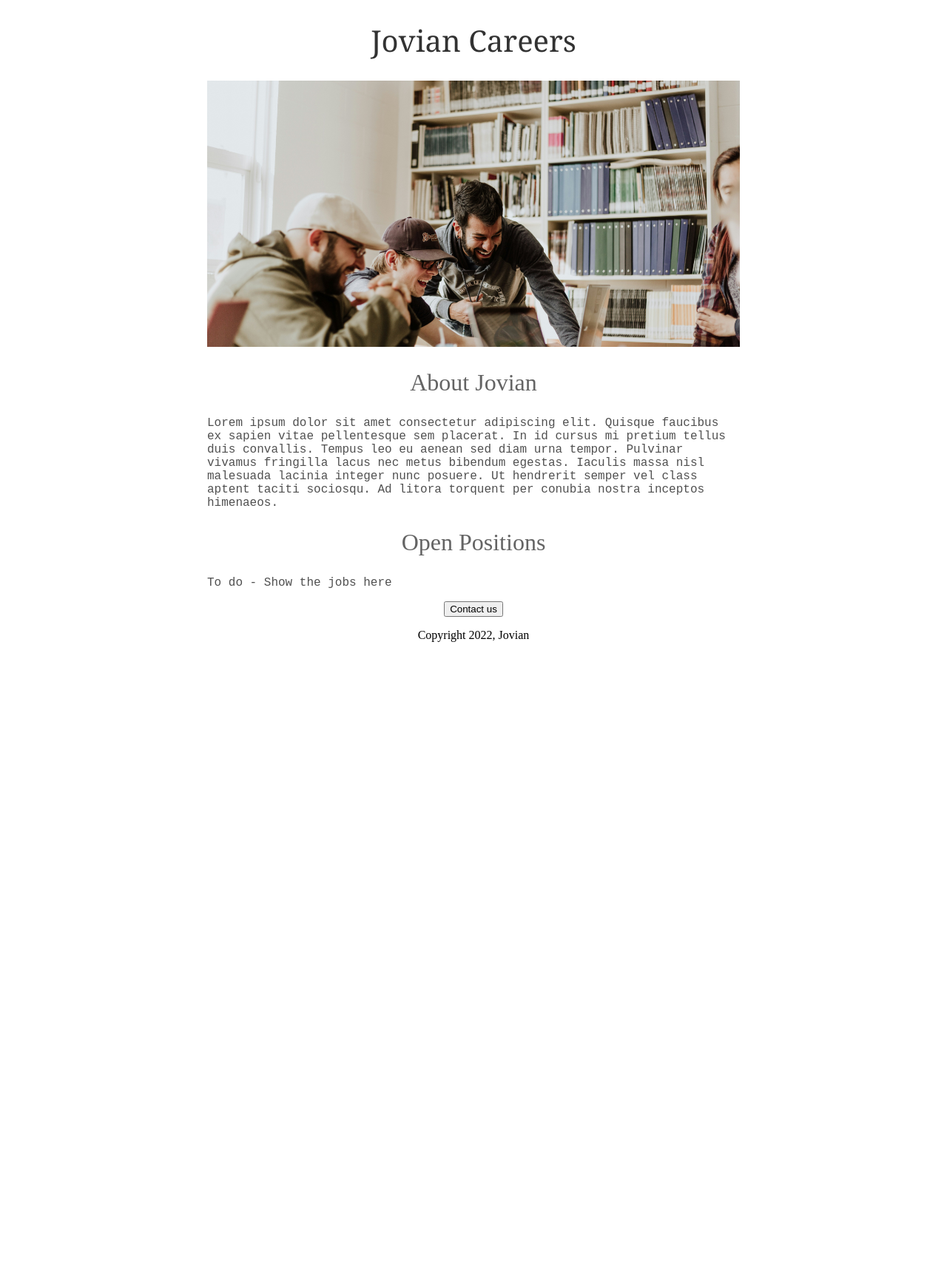
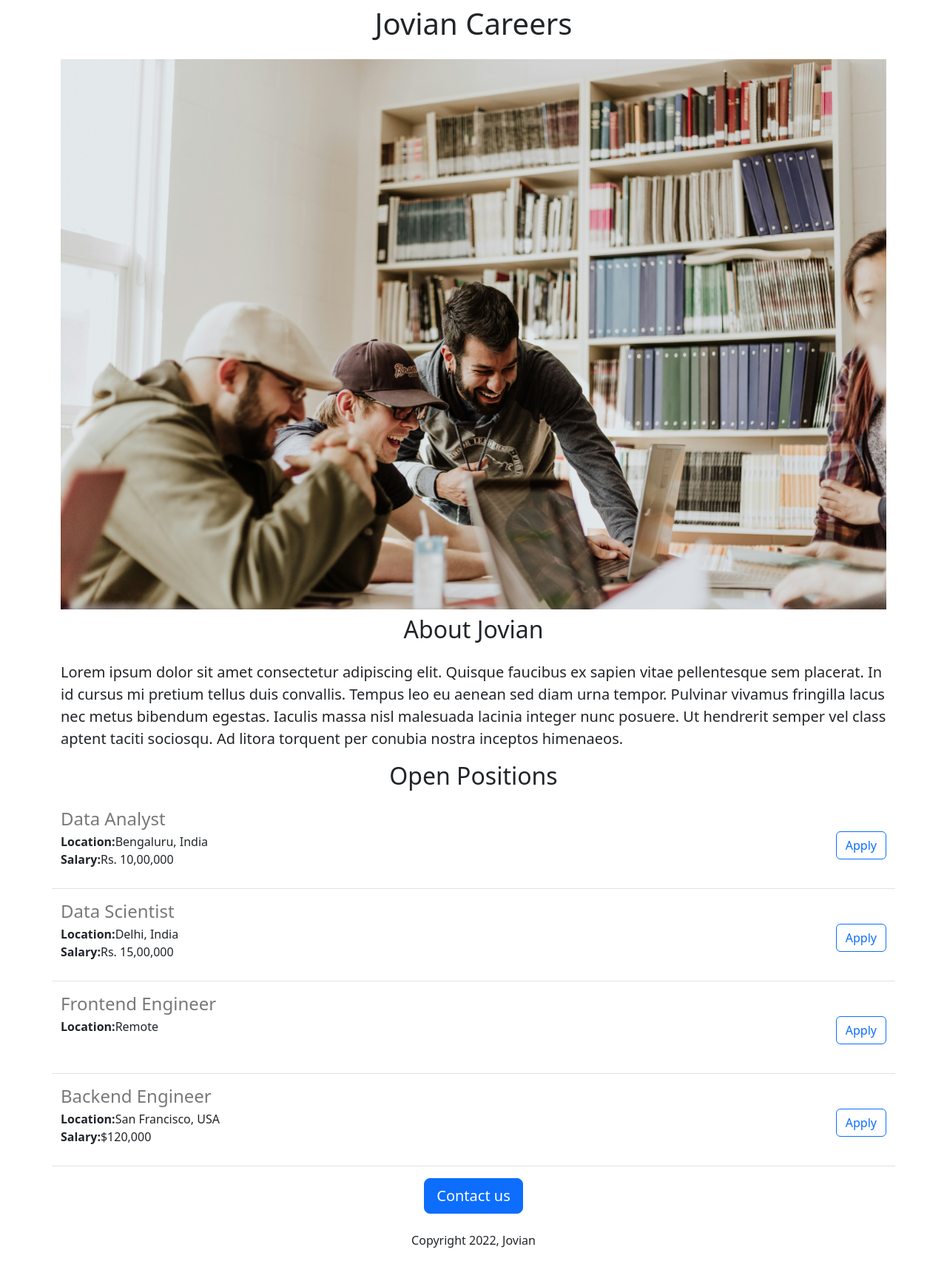
Before and after one commit to vivekboora/jovian-careers-website, a Flask app: page / in a window 1280 px wide. Shown: the whole page at 74% size. Before the commit the page ends 868 px from the top, so only its background shows below. Run offline with Flask 3, Linux system fonts and the light colour scheme.

Commit message:
Added dynamic data and API route

```diff
--- a/app.py
+++ b/app.py
@@ -1,10 +1,40 @@
-from flask import Flask, render_template
+from flask import Flask, render_template, jsonify
 
 app = Flask(__name__)
 
+JOBS = [
+    {
+        'id': 1,
+        'title': 'Data Analyst',
+        'location': 'Bengaluru, India',
+        'salary': 'Rs. 10,00,000'
+    },
+    {
+        'id': 2,
+        'title': 'Data Scientist',
+        'location': 'Delhi, India',
+        'salary': 'Rs. 15,00,000'
+    },
+    {
+        'id': 3,
+        'title': 'Frontend Engineer',
+        'location': 'Remote',
+    },
+    {
+        'id': 4,
+        'title': 'Backend Engineer',
+        'location': 'San Francisco, USA',
+        'salary': '$120,000'
+    }
+]
+
 @app.route("/")
 def hello_world():
-    return render_template('home.html')
+    return render_template('home.html', jobs=JOBS, company_name='Jovian')
+
+@app.route("/api/jobs")
+def list_job():
+    return jsonify(JOBS)
 
 if __name__ == "__main__":
     app.run('0.0.0.0' , debug = True)
--- a/templates/home.html
+++ b/templates/home.html
@@ -2,52 +2,33 @@
 <html>
      <head>
         <title>Jovian Careers</title>
-        <style>
-            h1 {
-                font-size: 40px;
-                font-family: Georgia, 'Times New Roman', Times, serif;
-                font-weight: normal;
-                color: rgb(50, 50, 50);
-                text-align: center;
+        <meta charset="utf-8">
+        <meta name="viewport" content="width=device-width, initial-scale=1">
+         <link href="https://cdn.jsdelivr.net/npm/bootstrap@5.3.8/dist/css/bootstrap.min.css" rel="stylesheet" integrity="sha384-sRIl4kxILFvY47J16cr9ZwB07vP4J8+LH7qKQnuqkuIAvNWLzeN8tE5YBujZqJLB" crossorigin="anonymous">
+         <style>
+            #banner {
+                height: 260px;
+                width: 100%;
             }
-            #banner {
-                width: 100%;
-                height: 360px;
-                object-fit: cover;
-            }
-
-            h2 {
-                font-family: 'Times New Roman', Times, serif;
-                font-size: 32px;
-                color: rgb(100, 100, 100);
-                text-align: center;
-                font-weight: normal;
-            }
-            .body-text {
-                color: rgb(80, 80, 80);
-                font-family: 'Courier New', Courier, monospace;
-
-            }
-            #container {
-                max-width: 720px;
-                margin: 0 auto;
-            }
-
-        </style>
+         </style>
      </head>
      <body>
-        <div id="container">
-            <h1>Jovian Careers</h1>
-            <img id="banner" src="http://127.0.0.1:5000/static/banner.jpg">
-            <h2>About Jovian</h2>
-            <p class="body-text">
+        <div class="container">
+            <h1 class="text-center mt-2 mb-4">{{company_name}} Careers</h1>
+            <img class="img-fluid" src="http://127.0.0.1:5000/static/banner.jpg">
+            <h2 class="text-center mt-2 mb-4">About Jovian</h2>
+            <p class="lead">
                 Lorem ipsum dolor sit amet consectetur adipiscing elit. Quisque faucibus ex sapien vitae pellentesque sem placerat. In id cursus mi pretium tellus duis convallis. Tempus leo eu aenean sed diam urna tempor. Pulvinar vivamus fringilla lacus nec metus bibendum egestas. Iaculis massa nisl malesuada lacinia integer nunc posuere. Ut hendrerit semper vel class aptent taciti sociosqu. Ad litora torquent per conubia nostra inceptos himenaeos.
             </p>
-            <h2>Open Positions</h2>
-            <p class="body-text">To do - Show the jobs here</p>
-            <div style="text-align: center;">
-                <button>Contact us</button>
-                <p>Copyright 2022, Jovian</p>
+            <h2 class="text-center mt-2 mb-4">Open Positions</h2>
+            <div>
+                {% for job in jobs %}
+                    {% include 'jobitem.html' %}
+                {% endfor %}
+            </div>
+            <div class="text-center">
+                <button class="btn btn-primary btn-lg">Contact us</button>
+                <p class="mt-4">Copyright 2022, Jovian</p>
             </div>
          </div>
      </body>
--- /dev/null
+++ b/templates/jobitem.html
@@ -0,0 +1,16 @@
+<div class="border-bottom row" style="margin-bottom: 16px; padding-bottom: 8px;">
+    <div class="col-9">
+        <h4 style="color: rgb(120, 120, 120); margin-bottom: 4px;">{{job['title']}}</h4>
+        <div>
+            <b>Location:</b>{{job['location']}}
+        </div>
+        {% if 'salary' in job %}
+        <div>
+            <b>Salary:</b>{{job['salary']}}
+        </div>
+        {% endif %}
+    </div>
+    <div class="col-3 d-flex justify-content-end align-items-center" style="height: 100px;">
+        <button type="button" class="btn btn-outline-primary flex-shrink-0">Apply</butto>
+    </div>
+</div>
```
